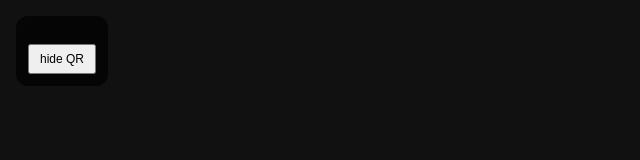
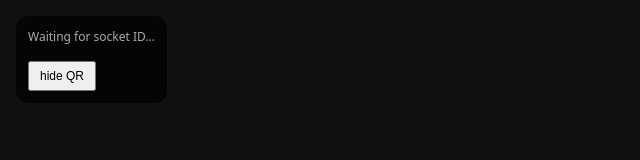
Before and after one commit to gagatkaa/webRTC-assignment, a website: page public/index.html in a window 1280 px wide. Shown: the whole page, without its empty margins (0-640 px from the left). Drawn offline with nearby package versions, Linux system fonts and the light colour scheme.

Commit message:
feat: add initial HTML structure for Tank Desktop application

```diff
--- a/public/desktop.html
+++ b/public/index.html
@@ -22,7 +22,6 @@
             display: block;
         }
 
-
         #overlay {
             position: fixed;
             top: 16px;
@@ -37,7 +36,7 @@
         }
 
         #url {
-            color: white;
+            color: #7df;
             word-break: break-all;
             display: block;
             margin-bottom: 8px;
@@ -48,6 +47,12 @@
             display: block;
             width: 180px;
             height: 180px;
+        }
+
+        #status {
+            font-size: 12px;
+            margin-bottom: 6px;
+            color: #aaa;
         }
 
         #hide {
@@ -63,6 +68,7 @@
     <canvas id="tank"></canvas>
 
     <div id="overlay">
+        <div id="status">Waiting for socket ID…</div>
         <a id="url" href="" target="_blank" rel="noreferrer"></a>
         <div id="qr"></div>
         <button id="hide">hide QR</button>
@@ -72,8 +78,7 @@
     <script src="https://cdnjs.cloudflare.com/ajax/libs/qrcode-generator/1.4.4/qrcode.min.js"
         integrity="sha512-ZDSPMa/JM1D+7kdg2x3BsruQ6T/JpJo3jWDWkCZsP+5yVyp1KfESqLI+7RqB5k24F7p2cV7i2YHh/890y6P6Sw=="
         crossorigin="anonymous"></script>
-
-    <!-- <script src="./desktop.js"></script> -->
+    <script src="./desktop.js"></script>
 </body>
 
 </html>
```
